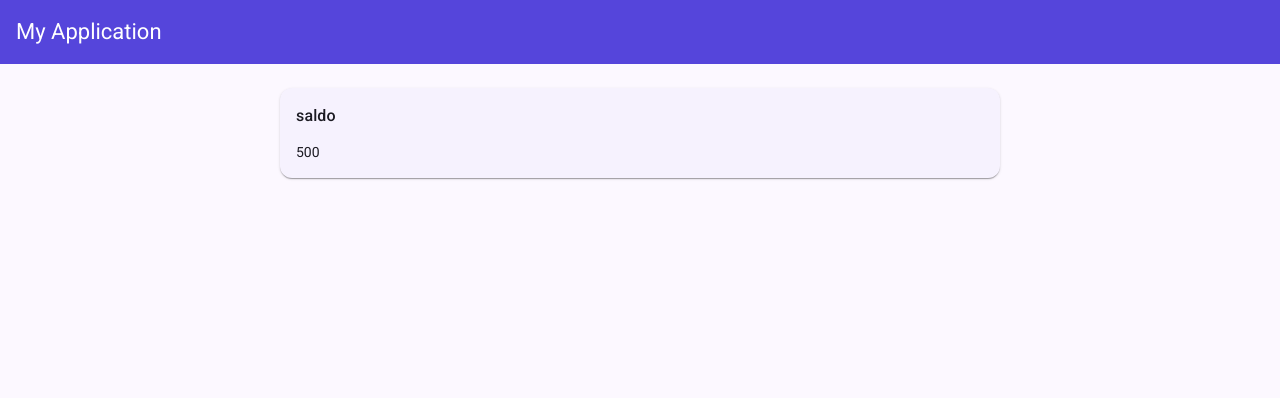
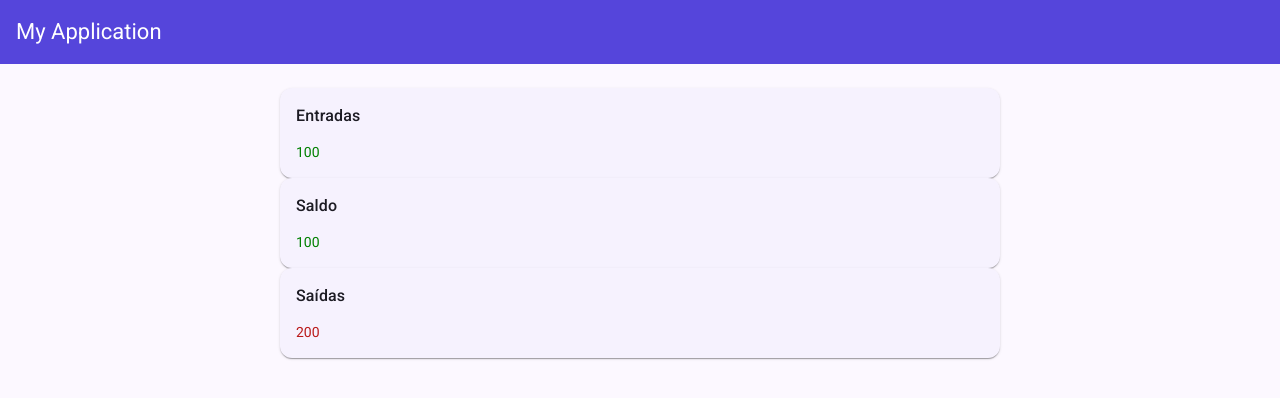
Before and after one commit to trevisandaniel/gerenciador-financeiro, an Angular app: page / in a window 1280 px wide. Shown: the top 398 px of the page. Built offline with nearby package versions, Linux system fonts and the light colour scheme.

Commit message:
Computed: lógica no scss

```diff
--- a/src/app/features/home/components/balance-card/balance-card.html
+++ b/src/app/features/home/components/balance-card/balance-card.html
@@ -4,6 +4,6 @@
     </mat-card-header>
 
     <mat-card-content>
-        <p>500</p>
+        <p [class]="cssClass()">{{value()}}</p>
     </mat-card-content>
 </mat-card>
--- a/src/app/features/home/components/balance-card/balance-card.scss
+++ b/src/app/features/home/components/balance-card/balance-card.scss
@@ -0,0 +1,7 @@
+.income {
+    color: green;
+};
+
+.outcome {
+    color: var(--mat-sys-error);
+};
--- a/src/app/features/home/components/balance-card/balance-card.ts
+++ b/src/app/features/home/components/balance-card/balance-card.ts
@@ -1,4 +1,4 @@
-import { Component, input } from '@angular/core';
+import { Component, computed, input } from '@angular/core';
 import { MatCardModule } from '@angular/material/card';
 
 @Component({
@@ -12,4 +12,16 @@
   type = input.required<'income' | 'outcome' | 'balance'>();
   label = input.required<string>();
   value = input.required<number>();
+
+  cssClass = computed(() => {
+    if(this.type() === 'income') {
+      return 'income';
+    }
+
+    if(this.type() === 'outcome') {
+      return 'outcome';
+    }
+
+    return this.value() > 0 ? 'income' : 'outcome';
+  })
 }
--- a/src/app/features/home/home.html
+++ b/src/app/features/home/home.html
@@ -1,5 +1,17 @@
+<app-balance-card
+    [type]="'income'"
+    [label]="'Entradas'"
+    [value]="100"
+></app-balance-card>
+
 <app-balance-card
     [type]="'balance'"
-    [label]="'saldo'"
+    [label]="'Saldo'"
     [value]="100"
 ></app-balance-card>
+
+<app-balance-card
+    [type]="'outcome'"
+    [label]="'Saídas'"
+    [value]="200"
+></app-balance-card>
```
